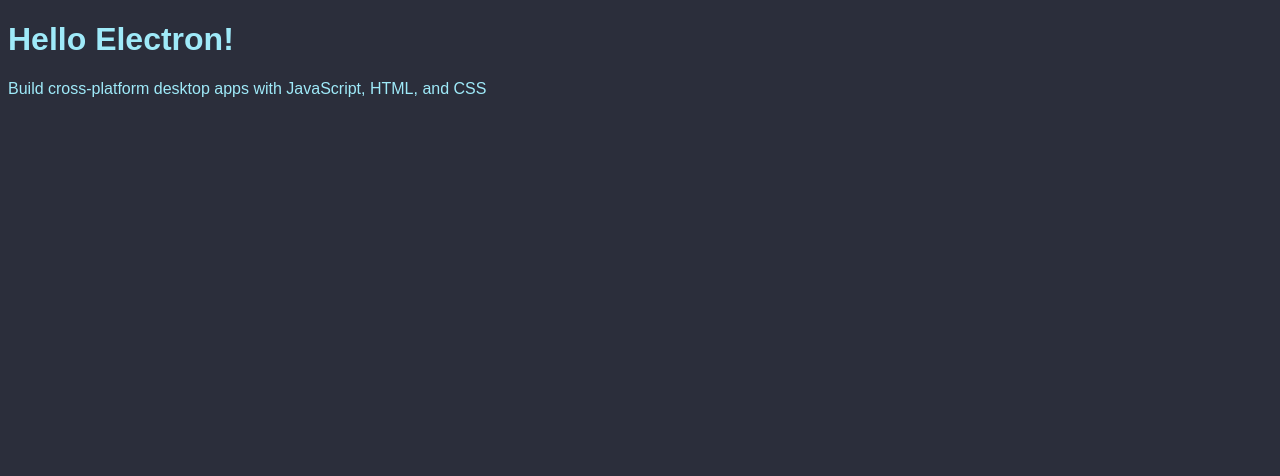
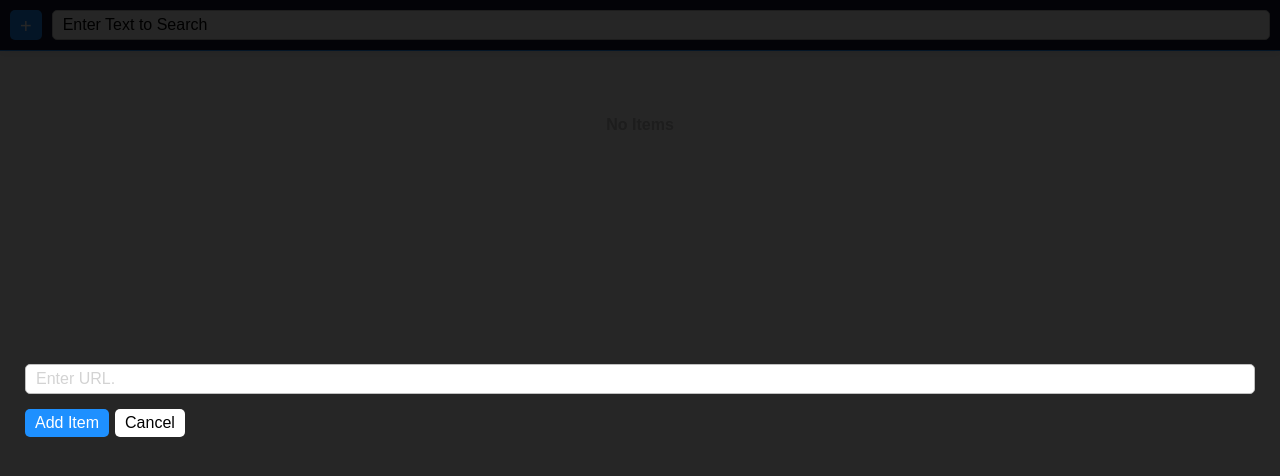
Before and after one commit to parash-namespace/readit-electron, an Electron app: page renderer/main.html in a window 1280 px wide. Drawn offline with Linux system fonts and the light colour scheme.

Commit message:
Updated the styles with reference to the tutorial; done with basic setup

```diff
--- a/package.json
+++ b/package.json
@@ -19,5 +19,7 @@
     "electron": "^9.0.0",
     "nodemon": "^2.0.0"
   },
-  "dependencies": {}
+  "dependencies": {
+    "electron-window-state": "^5.0.3"
+  }
 }
--- a/renderer/main.css
+++ b/renderer/main.css
@@ -0,0 +1,99 @@
+html, body {
+  height: 100%;
+}
+
+body {
+  font: caption;
+  margin: 0;
+  display: flex;
+  flex-flow: column;
+}
+
+button {
+  background: dodgerblue;
+  color: white;
+  border-radius: 5px;
+  border: none;
+  font-size: 16px;
+  padding: 5px 10px;
+  outline: none;
+}
+
+input {
+  font-size: 16px;
+  border-radius: 5px;
+  border: 1px solid silver;
+  padding: 5px 10px;
+}
+
+input::placeholder {
+  color: lightgray;
+}
+
+header {
+  background: #11142d;
+  display: flex;
+  padding: 10px;
+  font-weight: bold;
+  border-bottom: 1px solid dodgerblue;
+  box-shadow: 0px 0px 10px rgba(0, 0, 0, 0.1);
+  height: 30px;
+}
+
+#show-modal {
+  margin-right: 10px;
+  font-size: 20px;
+}
+
+#search {
+  flex-grow: 1;
+  padding: 5px 10px;
+}
+
+#items {
+  flex-grow: 1
+}
+
+#no-items {
+  font-weight: bolder;
+  color: silver;
+  text-align: center;
+  width: 100%;
+  position: absolute;;
+  top: 100px;
+  z-index: -1;
+}
+
+#modal {
+  position: absolute;
+  width: 100%;
+  height: 100%;
+  background: rgba(0,0,0,0.85);
+  display: flex;
+  align-items: center;
+  align-content: center;
+  flex-wrap: wrap;
+  /* display: none; */
+}
+
+#url {
+  flex-grow: 1;
+  width: 100%;
+  margin: 0px 25px 15px;
+  padding: 5px 10px;
+}
+
+#modal button {
+  padding: 5px 10px;
+  margin-right: 5px;
+}
+
+#close-modal {
+  background: white;
+  color: black;
+  margin-left: 1px;
+}
+
+#add-item {
+  margin-left: 25px;
+}
--- a/renderer/main.html
+++ b/renderer/main.html
@@ -3,16 +3,27 @@
   <head>
     <meta charset="UTF-8">
     <meta http-equiv="Content-Security-Policy" content="script-src 'self' 'unsafe-inline'">
-    <title>ReadIt</title>
+    <title>Readit</title>
     <link rel="stylesheet" href="./main.css">
-    <style>
-      html { font-family: sans-serif; background: #2B2E3B; color: #9FEAF9; }
-    </style>
   </head>
   <body>
+    <header>
+      <button id="show-modal">+</button>
+      <input type="text" id="search" value="Enter Text to Search">
+    </header>
 
-    <h1>Hello Electron!</h1>
-    <p>Build cross-platform desktop apps with JavaScript, HTML, and CSS</p>
+    <main>
+      <p id="no-items">No Items</p>
+      <div id="items">
+
+      </div>
+    </main>
+
+    <div id="modal">
+      <input type="text" id="url" placeholder="Enter URL." />
+      <button id="add-item">Add Item</button>
+      <button id="close-modal">Cancel</button>
+    </div>
 
     <script>
       // You can also require other files to run in this process
```
Also changed, not shown: main.js (+12 -1 lines), 1 other file.
